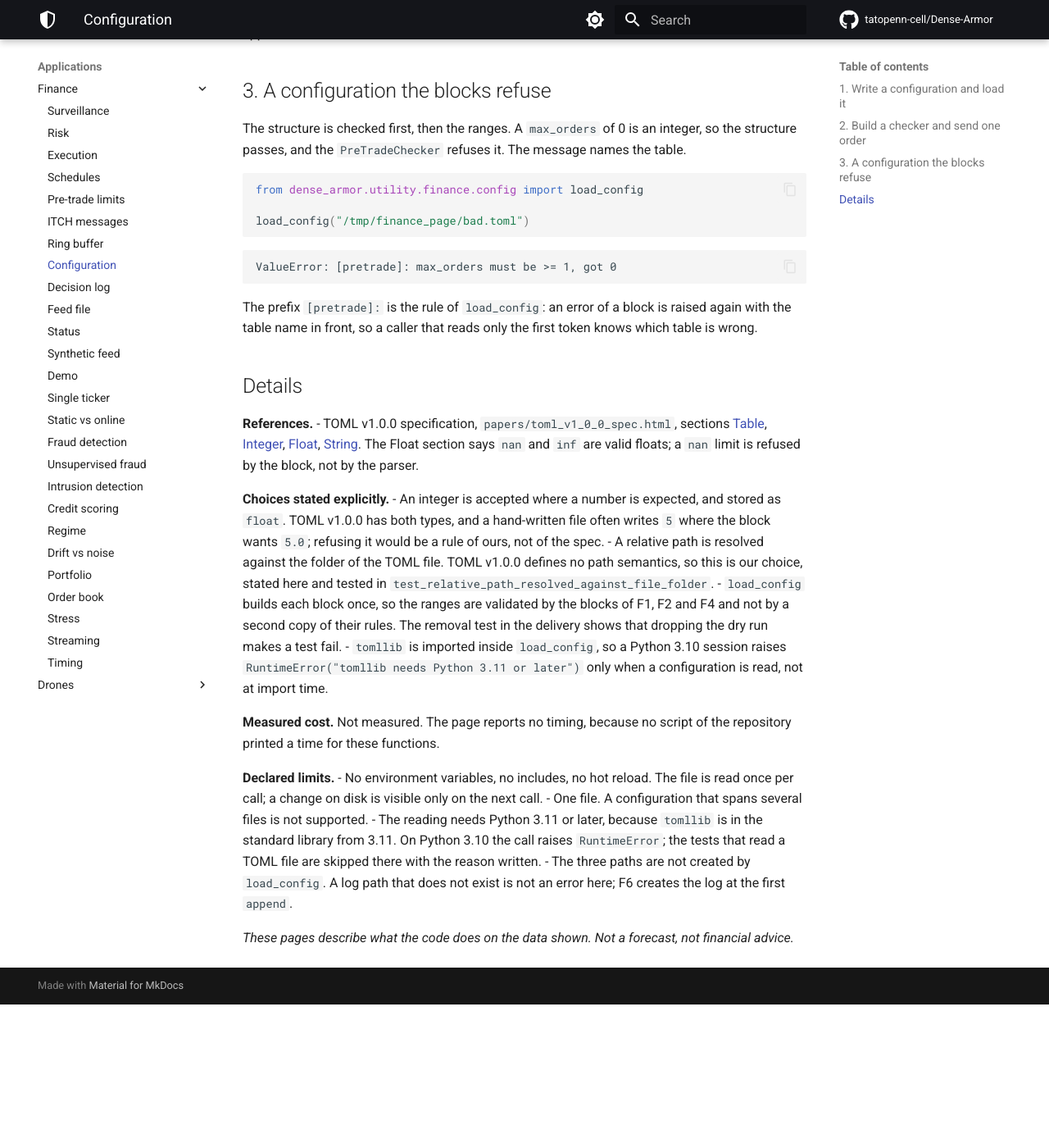
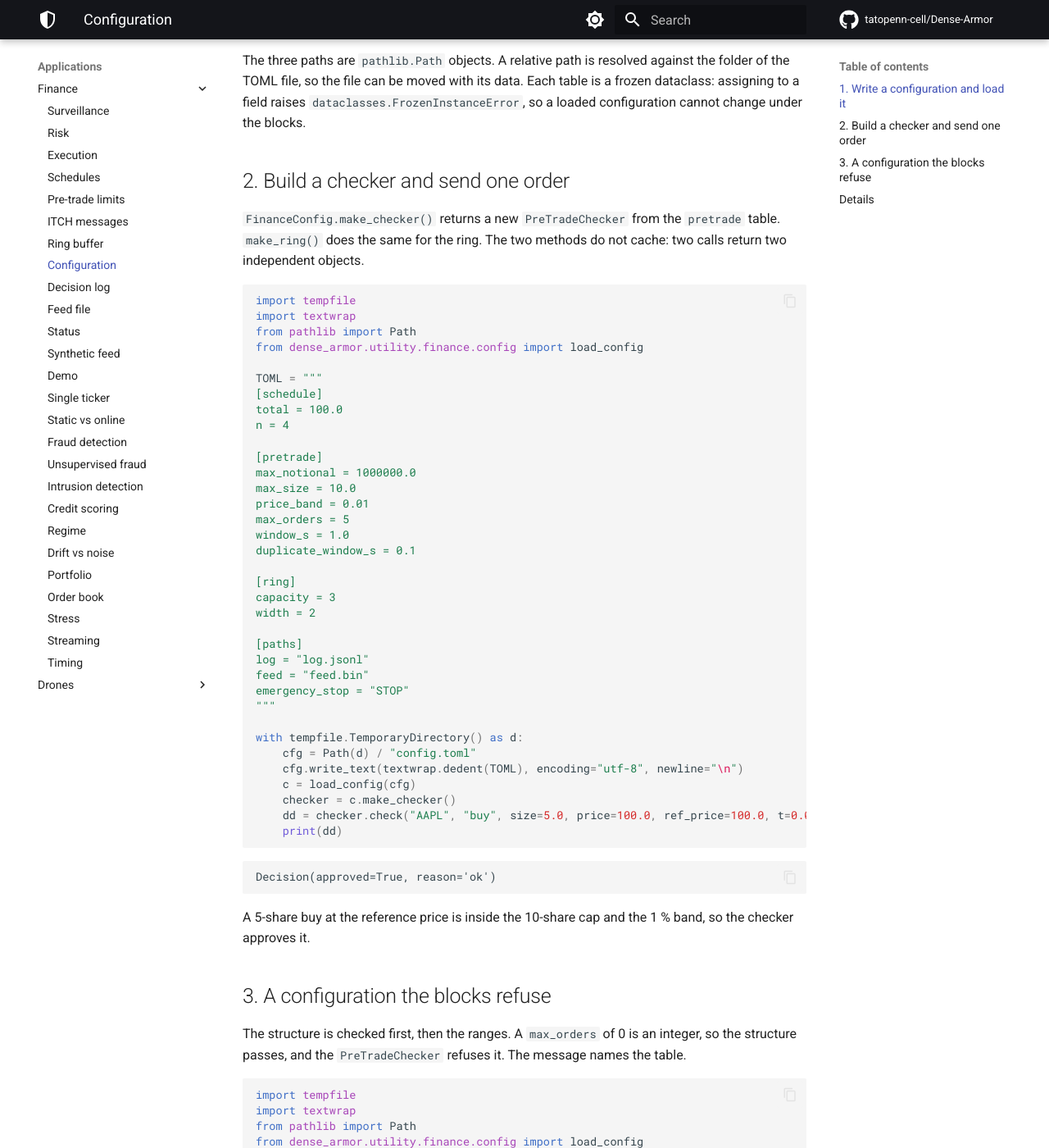
Before and after one commit to tatopenn-cell/Dense-Armor, an MkDocs documentation site: the page built from docs/finance/config.md, in a window 1280 px wide and 1400 px high, scrolled down 1339 px. Shown: the whole window at 82% size. Built offline with MkDocs 1.6.1 and Material for MkDocs 9.7.7, drawn with Linux system fonts in a browser that asks for light colours; comment, search, counter and statistics services are not loaded; before the commit the page ends 2564 px from its top, so only the background shows below that; some of the changed text lies outside the part shown.

Commit message:
review round 1: verify() catches content errors; test_status covers a broken chain; config.md is self-contained; feed.md 57 -> 59; int-for-number test; test cleanup

```diff
--- a/docs/finance/config.md
+++ b/docs/finance/config.md
@@ -13,15 +13,44 @@ shares split over 4 slices, a 10-share pre-trade cap, a 3-row ring, three
 relative paths.
 
 ~~~python
+import tempfile
+import textwrap
+from pathlib import Path
 from dense_armor.utility.finance.config import load_config
 
-c = load_config("/tmp/finance_page/config.toml")
-print("schedule:", c.schedule.total, "in", c.schedule.n, "slices")
-print("pretrade max_size:", c.pretrade.max_size)
-print("ring:", c.ring.capacity, "rows x", c.ring.width)
-print("log name:", c.paths.log.name)
-print("feed name:", c.paths.feed.name)
-print("stop name:", c.paths.emergency_stop.name)
+TOML = """
+[schedule]
+total = 100.0
+n = 4
+
+[pretrade]
+max_notional = 1000000.0
+max_size = 10.0
+price_band = 0.01
+max_orders = 5
+window_s = 1.0
+duplicate_window_s = 0.1
+
+[ring]
+capacity = 3
+width = 2
+
+[paths]
+log = "log.jsonl"
+feed = "feed.bin"
+emergency_stop = "STOP"
+"""
+
+with tempfile.TemporaryDirectory() as d:
+    cfg = Path(d) / "config.toml"
+    cfg.write_text(textwrap.dedent(TOML), encoding="utf-8", newline="\n")
+    c = load_config(cfg)
+    print("schedule:", c.schedule.total, "in", c.schedule.n, "slices")
+    print("pretrade max_size:", c.pretrade.max_size)
+    print("ring:", c.ring.capacity, "rows x", c.ring.width)
+    print("log name:", c.paths.log.name)
+    print("feed name:", c.paths.feed.name)
+    print("stop name:", c.paths.emergency_stop.name)
 ~~~
 
 ~~~
@@ -46,12 +75,41 @@ the blocks.
 not cache: two calls return two independent objects.
 
 ~~~python
+import tempfile
+import textwrap
+from pathlib import Path
 from dense_armor.utility.finance.config import load_config
 
-c = load_config("/tmp/finance_page/config.toml")
-checker = c.make_checker()
-d = checker.check("AAPL", "buy", size=5.0, price=100.0, ref_price=100.0, t=0.0)
-print(d)
+TOML = """
+[schedule]
+total = 100.0
+n = 4
+
+[pretrade]
+max_notional = 1000000.0
+max_size = 10.0
+price_band = 0.01
+max_orders = 5
+window_s = 1.0
+duplicate_window_s = 0.1
+
+[ring]
+capacity = 3
+width = 2
+
+[paths]
+log = "log.jsonl"
+feed = "feed.bin"
+emergency_stop = "STOP"
+"""
+
+with tempfile.TemporaryDirectory() as d:
+    cfg = Path(d) / "config.toml"
+    cfg.write_text(textwrap.dedent(TOML), encoding="utf-8", newline="\n")
+    c = load_config(cfg)
+    checker = c.make_checker()
+    dd = checker.check("AAPL", "buy", size=5.0, price=100.0, ref_price=100.0, t=0.0)
+    print(dd)
 ~~~
 
 ~~~
@@ -68,9 +126,38 @@ integer, so the structure passes, and the `PreTradeChecker` refuses it. The
 message names the table.
 
 ~~~python
+import tempfile
+import textwrap
+from pathlib import Path
 from dense_armor.utility.finance.config import load_config
 
-load_config("/tmp/finance_page/bad.toml")
+BAD = """
+[schedule]
+total = 100.0
+n = 4
+
+[pretrade]
+max_notional = 1000000.0
+max_size = 10.0
+price_band = 0.01
+max_orders = 0
+window_s = 1.0
+duplicate_window_s = 0.1
+
+[ring]
+capacity = 3
+width = 2
+
+[paths]
+log = "log.jsonl"
+feed = "feed.bin"
+emergency_stop = "STOP"
+"""
+
+with tempfile.TemporaryDirectory() as d:
+    cfg = Path(d) / "bad.toml"
+    cfg.write_text(textwrap.dedent(BAD), encoding="utf-8", newline="\n")
+    load_config(cfg)
 ~~~
 
 ~~~
@@ -84,7 +171,7 @@ first token knows which table is wrong.
 ## Details
 
 **References.**
-- TOML v1.0.0 specification, `papers/toml_v1_0_0_spec.html`, sections
+- TOML v1.0.0 specification, sections
   [Table](https://toml.io/en/v1.0.0#table),
   [Integer](https://toml.io/en/v1.0.0#integer),
   [Float](https://toml.io/en/v1.0.0#float),
@@ -96,19 +183,20 @@ first token knows which table is wrong.
 - An integer is accepted where a number is expected, and stored as `float`.
   TOML v1.0.0 has both types, and a hand-written file often writes `5`
   where the block wants `5.0`; refusing it would be a rule of ours, not of the
-  spec.
-- A relative path is resolved against the folder of the TOML file. TOML v1.0.0 defines no path semantics, so this is our choice, stated here and tested in
-  `test_relative_path_resolved_against_file_folder`.
+  language.
+- A relative path is resolved against the folder of the TOML file. TOML
+  v1.0.0 defines no path semantics, so this is our choice, stated here and
+  tested in `test_relative_path_resolved_against_file_folder`.
 - `load_config` builds each block once, so the ranges are validated by the
-  blocks of F1, F2 and F4 and not by a second copy of their rules. The
-  removal test in the delivery shows that dropping the dry run makes a test
-  fail.
+  blocks of F1, F2 and F4 and not by a second copy of their rules. A test
+  that removes the dry run of `PreTradeChecker` fails at least one test in
+  `test_config.py`.
 - `tomllib` is imported inside `load_config`, so a Python 3.10 session raises
   `RuntimeError("tomllib needs Python 3.11 or later")` only when a
   configuration is read, not at import time.
 
-**Measured cost.** Not measured. The page reports no timing, because no script
-of the repository printed a time for these functions.
+**Measured cost.** Not measured. The page reports no timing, because no
+script of the repository printed a time for these functions.
 
 **Declared limits.**
 - No environment variables, no includes, no hot reload. The file is read once
```
Also changed, not shown: docs/finance/feed.md (+1 -1 lines), 5 other files.
